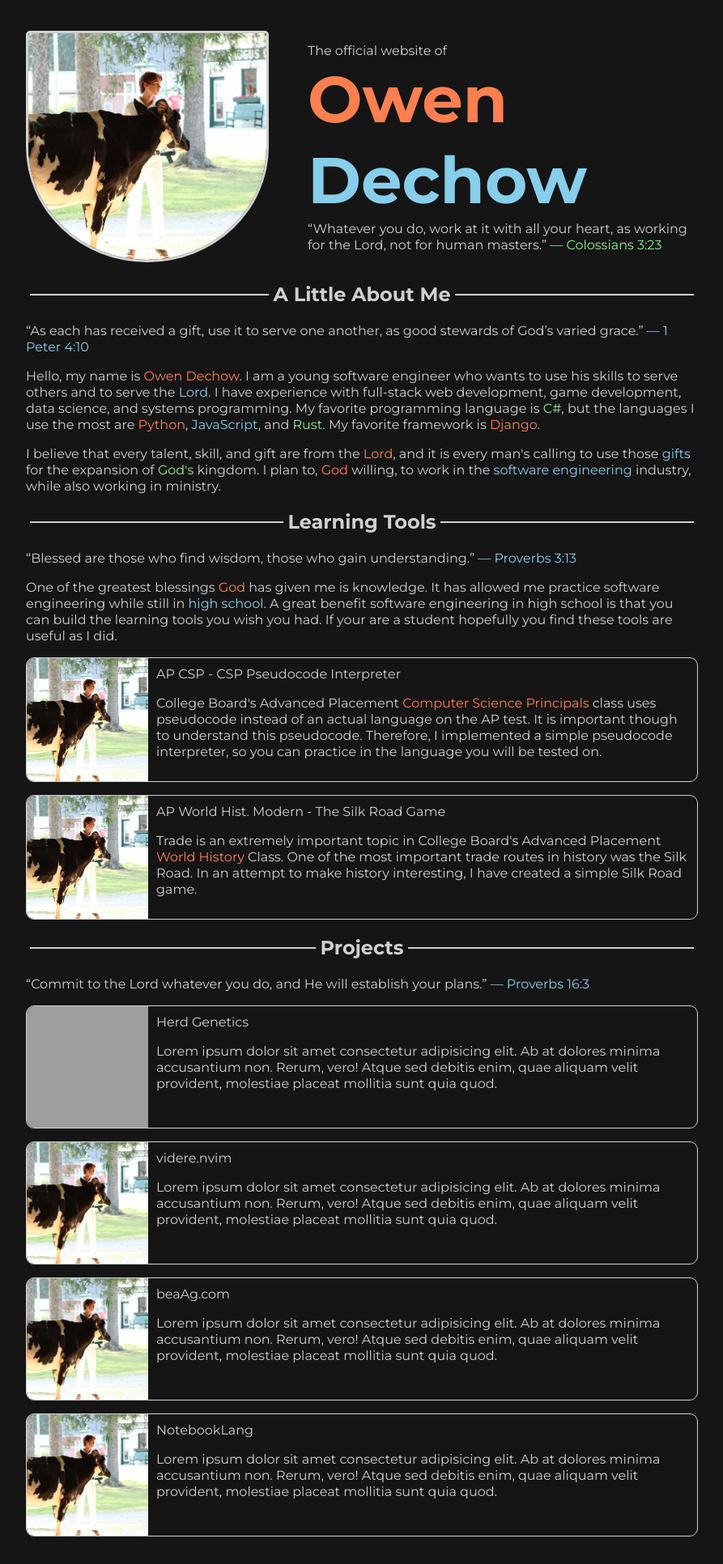
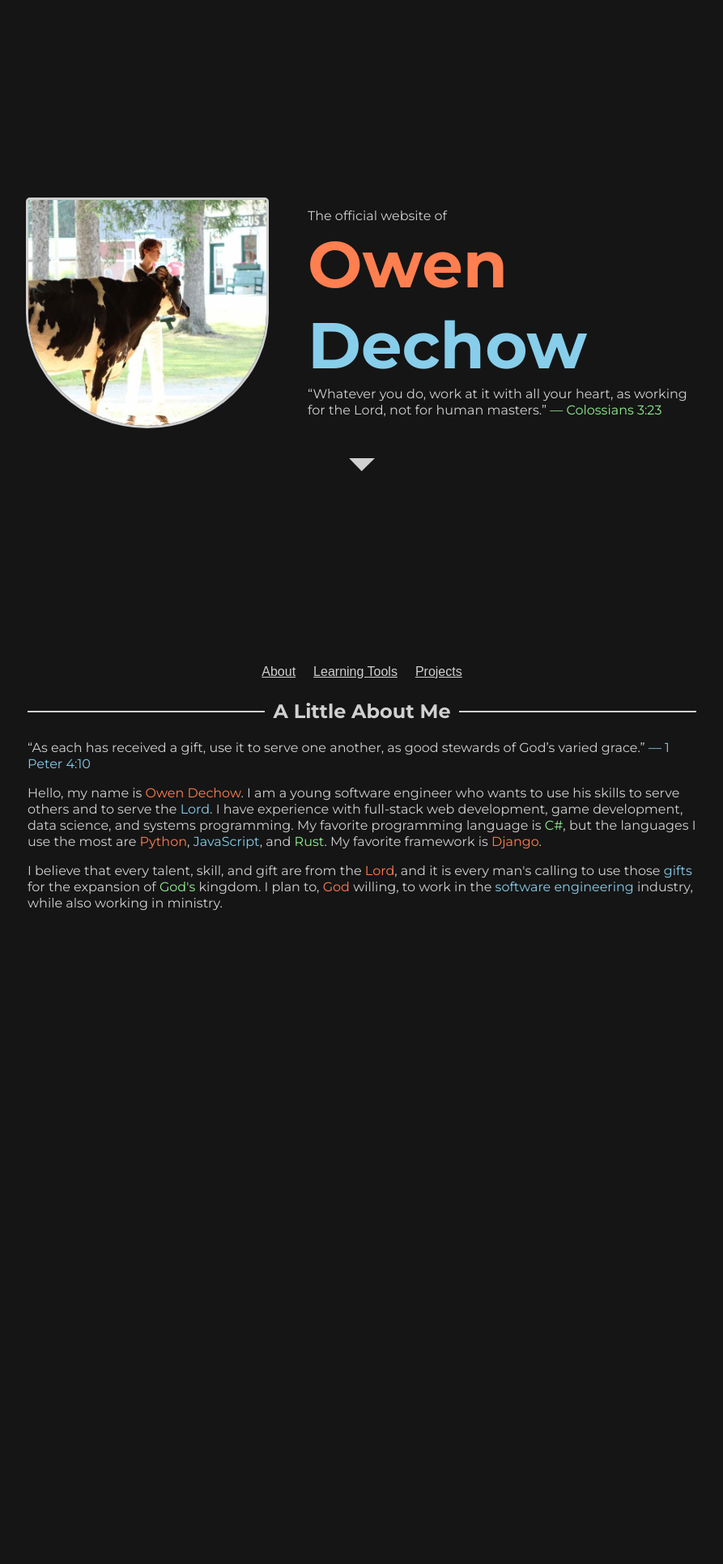
Before and after one commit to Owen-Dechow/portfolio, a Django app: template base/templates/base/homepage.html in a window 1280 px wide. Shown: the whole page at 81% size, without its empty margins (193-1086 px from the left). After the commit the page ends 1125 px from the top, so only its background shows below. Run offline with Django 5.2, Linux system fonts and the light colour scheme; the template is opened without the code that fills it, so the values that code supplies are empty; grey boxes are pictures that could not be loaded.

Commit message:
Homepage updates

```diff
--- a/base/static/base/homepage.css
+++ b/base/static/base/homepage.css
@@ -12,7 +12,34 @@ span.color {
     }
 }
 
-.profile {
+header {
+    height: 100dvh;
+    display: flex;
+    flex-direction: column;
+    align-items: center;
+    justify-content: center;
+}
+
+header .bottom {
+    animation: scroll-indicator 2s ease-in-out infinite alternate;
+    font-size: 3rem;
+    background-color: inherit;
+    border: unset;
+    width: fit-content;
+}
+
+@keyframes scroll-indicator {
+    from {
+        transform: translateY(-10px);
+    }
+
+    to {
+        transform: translateY(10px);
+    }
+}
+
+
+header .top {
     display: flex;
     justify-content: center;
     align-items: center;
@@ -40,17 +67,48 @@ span.color {
     }
 }
 
+nav {
+    display: flex;
+    justify-content: center;
+    gap: 1rem;
+
+    button {
+        background-color: unset;
+        font-size: inherit;
+        text-decoration: underline;
+        border: unset;
+
+        &:hover {
+            text-decoration: none;
+            background-color: inherit;
+        }
+    }
+}
+
 section {
+    display: grid;
+    grid-template-rows: 0fr;
+    transition: grid-template-rows .5s;
+
+    .section-content {
+        overflow: hidden;
+        padding: 2px;
+    }
+
+    &.show {
+        grid-template-rows: 1fr;
+    }
+
     h2 {
         display: flex;
         align-items: center;
+        gap: 10px;
 
         &::before,
         &::after {
             content: "";
             border: 1px solid;
             flex: 1;
-            margin: 5px;
         }
     }
 
@@ -62,24 +120,32 @@ ul {
 }
 
 li a {
-    border: 1px solid;
     border-radius: 10px;
     overflow: hidden;
-    display: flex;
-    margin-block: 1rem;
     text-decoration: none;
+    display: grid;
+    grid-template-columns: 200px 1fr;
+    gap: 1rem;
+    padding: 20px;
+    transition-duration: .25s;
+    margin-bottom: 1rem;
 
     img {
-        max-width: 150px;
-        aspect-ratio: 1;
-        object-fit: cover;
+        max-width: 100%;
+        border-radius: 10px;
     }
 
-    div {
-        padding: 10px;
+    p {
+        margin-bottom: 0;
     }
 
     &:hover {
-        background-color: #303030;
+        background-color: #202020;
+        outline: 1px solid skyblue;
+
+        span {
+            color: lightgreen;
+        }
     }
+
 }
--- /dev/null
+++ b/base/static/base/homepage.js
@@ -0,0 +1,25 @@
+// @ts-check
+
+/**
+ * @param {string} section
+ */
+function displaySection(section) {
+    document.querySelectorAll("section.show").forEach(e => { e.classList.remove("show"); });
+    const element = document.querySelector("section#" + section);
+
+    if (element) element.classList.add("show");
+}
+
+/**
+ * @param {string} query
+ */
+function scrollToElement(query) {
+    const element = document.querySelector(query);
+
+    if (element) {
+        element.scrollIntoView({
+            behavior: "smooth",
+            block: "start"
+        });
+    }
+}
--- a/base/static/base/main.css
+++ b/base/static/base/main.css
@@ -14,7 +14,6 @@ body {
     margin-inline: auto;
     padding: 10px;
     line-height: 1.25;
-    padding-top: 30px;
 }
 
 a {
--- a/base/templates/base.html
+++ b/base/templates/base.html
@@ -15,33 +15,33 @@
 
         </title>
         <link rel="stylesheet" href="{% static "base/main.css" %}">
+
+        <style>
+            @font-face {
+                font-family: 'Montserrat';
+                src: url('{% static "base/montserrat.ttf" %}') format('truetype');
+            }
+        </style>
+
         {% block head %}
         {% endblock head %}
 
-        <link rel="preconnect" href="https://fonts.googleapis.com">
-        <link rel="preconnect" href="https://fonts.gstatic.com" crossorigin>
-        <link href="https://fonts.googleapis.com/css2?family=Montserrat:ital,wght@0,100..900;1,100..900&display=swap"
-              rel="stylesheet">
     </head>
     <body>
-
-        {% block navigation %}
-            <nav>
-                <a href="/">&lt;/Owen Dechow&gt;</a>
-            </nav>
-        {% endblock navigation %}
-
         <header>
             {% block header %}
             {% endblock header %}
+        </header>
 
-        </header>
+        <nav>
+            {% block navigation %}
+                <a href="/">&lt;/Owen Dechow&gt;</a>
+            {% endblock navigation %}
+        </nav>
 
         <main>
             {% block content %}
             {% endblock content %}
-
         </main>
-
     </body>
 </html>
--- a/base/templates/base/homepage.html
+++ b/base/templates/base/homepage.html
@@ -2,22 +2,26 @@
 
 {% load static %}
 
-{% block header %}
+{% block head %}
     <link rel="stylesheet" href="{% static "base/homepage.css" %}">
-{% endblock header %}
+    <script src="{% static "base/homepage.js" %}"></script>
+{% endblock head %}
 
 {% block fulltitle %}
     Owen Dechow
 {% endblock fulltitle %}
 
 {% block navigation %}
+    <button onclick="displaySection('about')">About</button>
+    <button onclick="displaySection('learning')">Learning Tools</button>
+    <button onclick="displaySection('projects')">Projects</button>
 {% endblock navigation %}
 
-{% block content %}
-    <div class="profile">
-        <div class="left">
-            <img src="{% static "base/profile.jpg" %}" alt="Profile Image">
-        </div>
+{% block header %}
+    <div class="top">
+        <img class="left"
+             src="{% static "base/profile.jpg" %}"
+             alt="Profile Image">
         <div class="right">
             The official website of
             <h1>
@@ -28,8 +32,12 @@
             <span class="color">— Colossians 3:23</span>
         </div>
     </div>
+    <button class="bottom" onclick="scrollToElement('nav')">🞃</button>
+{% endblock header %}
 
-    <section>
+{% block content %}
+    <section id="about" class="show">
+        <div class="section-content">
             <h2>A Little About Me</h2>
             <p>
                 <q>As each has received a gift, use it to serve one another, as good stewards of God’s varied grace.</q>
@@ -49,9 +57,11 @@
                 I plan to, <span class="color">God</span> willing, to work in the <span class="color">software engineering</span>
                 industry, while also working in ministry.
             </p>
+        </div>
     </section>
 
-    <section>
+    <section id="learning">
+        <div class="section-content">
             <h2>Learning Tools</h2>
             <p>
                 <q>Blessed are those who find wisdom, those who gain understanding.</q>
@@ -65,10 +75,11 @@
             </p>
             <ul>
                 <li>
-                <a href="/csp">
-                    <img src="{% static "base/profile.jpg" %}" alt="Profile Image">
+                    <a href="/csp" target="_blank">
+                        <img src="{% static "base/csp-interpreter.png" %}"
+                             alt="CSP interpreter image">
                         <div>
-                        AP CSP - CSP Pseudocode Interpreter
+                            <span>AP CSP - CSP Pseudocode Interpreter</span>
                             <p>
                                 College Board's Advanced Placement <span class="color">Computer Science Principals</span> class uses
                                 pseudocode instead of an actual language on the AP test. It is important though to understand this
@@ -79,10 +90,10 @@
                     </a>
                 </li>
                 <li>
-                <a href="/silk-road">
-                    <img src="{% static "base/profile.jpg" %}" alt="Profile Image">
+                    <a href="https://github.com/Owen-Dechow/TheSilkRoadGame" target="_blank">
+                        <img src="{% static "base/silkroad-map.webp" %}" alt="Silk Road map image">
                         <div>
-                        AP World Hist. Modern - The Silk Road Game
+                            <span>AP World Hist. Modern - The Silk Road Game</span>
                             <p>
                                 Trade is an extremely important topic in College Board's Advanced Placement <span class="color">World History</span>
                                 Class. One of the most important trade routes in history was the Silk Road. In an attempt to make history
@@ -92,9 +103,11 @@
                     </a>
                 </li>
             </ul>
+        </div>
     </section>
 
-    <section>
+    <section id="projects">
+        <div class="section-content">
             <h2>Projects</h2>
             <p>
                 <q>Commit to the Lord whatever you do, and He will establish your plans.</q>
@@ -102,57 +115,47 @@
             </p>
             <ul>
                 <li>
-                <a href="https://herdgenetics.com">
-                    <img src="https://herdgenetics.s3.amazonaws.com/media/banner7.webp" alt="Profile Image">
+                    <a href="https://herdgenetics.com" target="_blank">
+                        <img src="{% static "base/herdgenetics.png" %}" alt="Herd Genetics image">
                         <div>
-                        Herd Genetics
+                            <span>Herd Genetics</span>
                             <p>
-                            Lorem ipsum dolor sit amet consectetur adipisicing elit. Ab at dolores minima accusantium non.
-                            Rerum, vero! Atque sed debitis enim, quae aliquam velit provident, molestiae placeat mollitia sunt
-                            quia quod.
+                                <span class="color">Herd Genetics</span> is a full stack web simulation, dedicated to teaching
+                                about animal genetics. It Simulates breeding programs, focusing on PTAs, genetic recessives and
+                                inbreeding coefficients. Herd Genetics aims for accuracy of PTA/Trait correlations and trends.
+                                It is a classroom based system targeting group learning with every simulation belonging to a class.
                             </p>
                         </div>
                     </a>
                 </li>
                 <li>
-                <a href="https://github.com/Owen-Dechow/videre.nvim">
-                    <img src="{% static "base/profile.jpg" %}" alt="Profile Image">
+                    <a href="https://github.com/Owen-Dechow/videre.nvim" target="_blank">
+                        <img src="{% static "base/videre.png" %}" alt="Videre Image">
                         <div>
-                        videre.nvim
+                            <span>videre.nvim</span>
                             <p>
-                            Lorem ipsum dolor sit amet consectetur adipisicing elit. Ab at dolores minima accusantium non.
-                            Rerum, vero! Atque sed debitis enim, quae aliquam velit provident, molestiae placeat mollitia sunt
-                            quia quod.
+                                Many editors have the option to view JSON & YAML files as a graph. Neovim, with a terminal interface,
+                                does not have this luxury. While one can't create an interface like JSON Crack, it is possible
+                                to build a similar JSON explorer using Neovim's terminal interface. <span class="color">Videre</span>
+                                does just that.
                             </p>
                         </div>
                     </a>
                 </li>
                 <li>
-                <a href="https://beaAg.com">
-                    <img src="{% static "base/profile.jpg" %}" alt="Profile Image">
+                    <a href="https://github.com/Owen-Dechow/TermsLang" target="_blank">
+                        <img src="{% static "base/termslang.webp" %}" alt="Profile Image">
                         <div>
-                        beaAg.com
+                            <span>TermsLang</span>
                             <p>
-                            Lorem ipsum dolor sit amet consectetur adipisicing elit. Ab at dolores minima accusantium non.
-                            Rerum, vero! Atque sed debitis enim, quae aliquam velit provident, molestiae placeat mollitia sunt
-                            quia quod.
-                        </p>
-                    </div>
-                </a>
-            </li>
-            <li>
-                <a href="https://github.com/Owen-Dechow/NotebookLang">
-                    <img src="{% static "base/profile.jpg" %}" alt="Profile Image">
-                    <div>
-                        NotebookLang
-                        <p>
-                            Lorem ipsum dolor sit amet consectetur adipisicing elit. Ab at dolores minima accusantium non.
-                            Rerum, vero! Atque sed debitis enim, quae aliquam velit provident, molestiae placeat mollitia sunt
-                            quia quod.
+                                <span class="color">TermsLang</span> is a custom programming language built using Rust. Perhaps one of the
+                                least practical of these projects, its sole purpose is to be an advanced learning experience and an example
+                                to others of what is possible using Rust.
                             </p>
                         </div>
                     </a>
                 </li>
             </ul>
+        </div>
     </section>
 {% endblock content %}
```
Also changed, not shown: base/static/base/csp-interpreter.png (added), base/static/base/herdgenetics.png (added), base/static/base/montserrat.ttf (added), base/static/base/silkroad-map.webp (added), base/static/base/termslang.webp (added), base/static/base/videre.png (added), 2 other files. Lines whose indentation alone changed are shown as unchanged.
